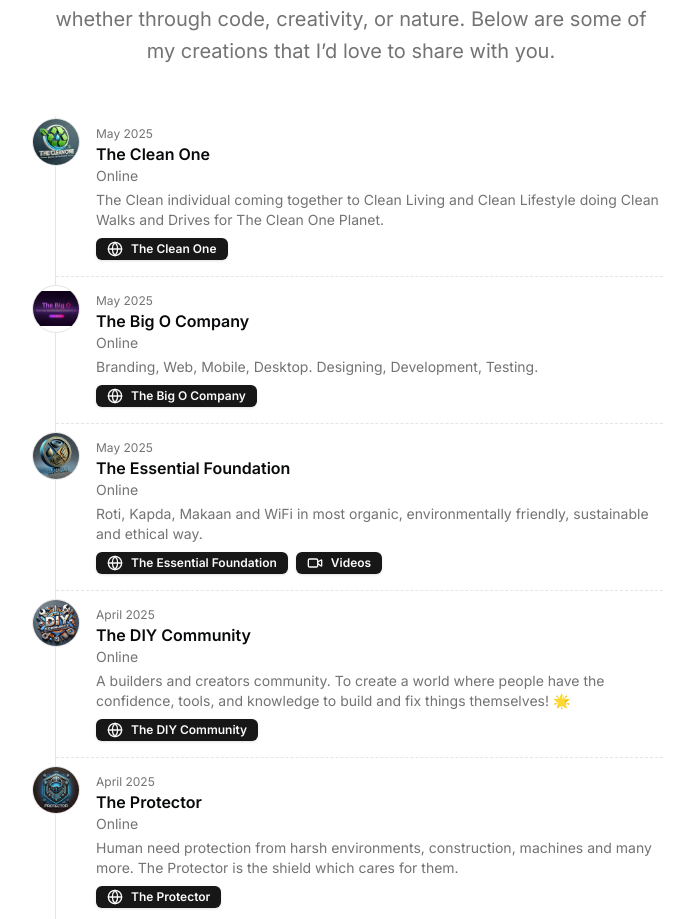
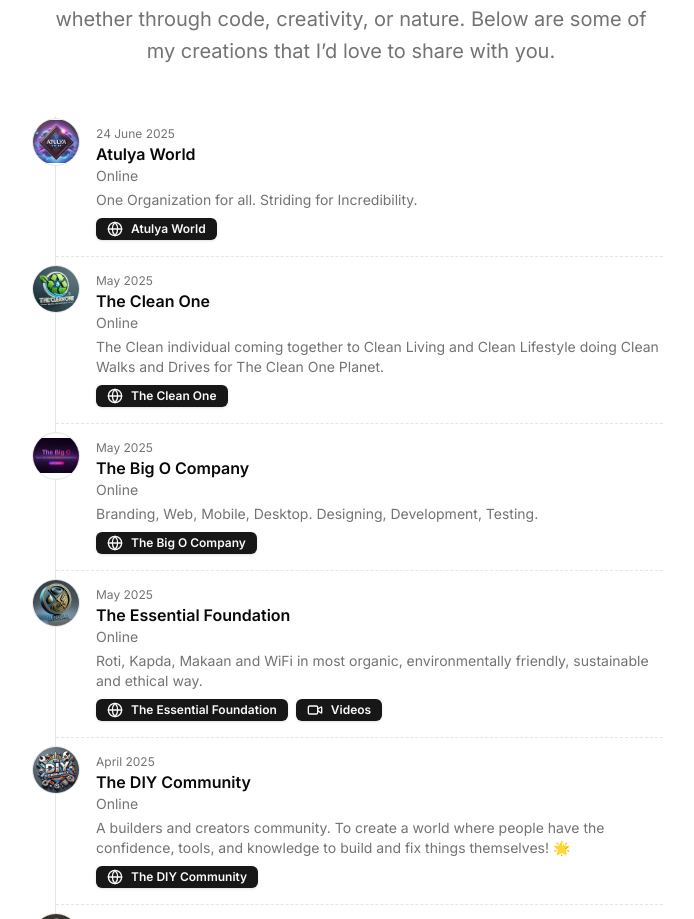
Before and after one commit to atulraj85/me, a Next.js app: page / in a window 1280 px wide. Shown: the part 2849-3768 px from the top of the page, without its empty margins (289-983 px from the left). Built offline with nearby package versions, Linux system fonts and the light colour scheme.

Commit message:
Atulya World

```diff
--- a/src/data/resume.tsx
+++ b/src/data/resume.tsx
@@ -142,6 +142,21 @@ export const DATA = {
     },
   ],
   hackathons: [
+      {
+      title: "Atulya World",
+      dates: "24 June 2025",
+      location: "Online",
+      description:
+        "One Organization for all. Striding for Incredibility.",
+      image: "/startups/Atulya World Main.png",
+      links: [
+        {
+          title: "Atulya World",
+          icon: <Icons.globe className="h-4 w-4" />,
+          href: "https://aw.thebigocommunity.org/",
+        },
+      ],
+    },
     {
       title: "The Clean One",
       dates: "May 2025",
```
Also changed, not shown: public/startups/Atulya World Main.png (added).
